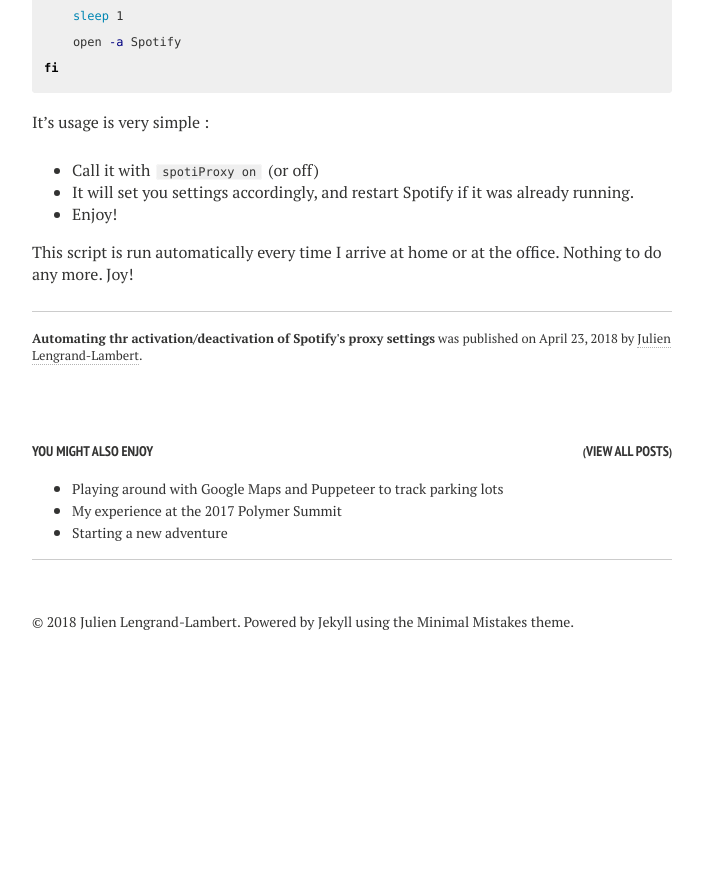
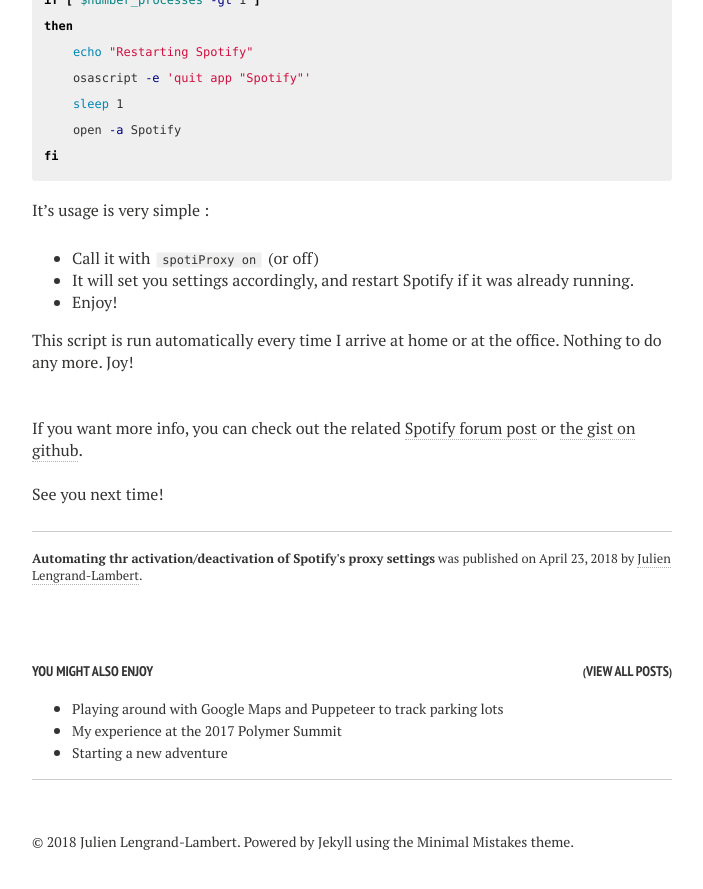
Before and after one commit to jlengrand/jlengrand.github.io, a Jekyll site: the page built from _posts/2018-04-23-automating-spotify-proxy-settings.markdown, in a window 1280 px wide and 900 px high, scrolled down 1410 px. Shown: the top 889 px of the window, without its empty margins (288-991 px from the left). Built offline with Jekyll 4.4.1, drawn with Linux system fonts in a browser that asks for light colours; nearby versions of some CDN libraries; before the commit the page ends 2090 px from its top, so only the background shows below that.

Commit message:
Add external info

````diff
--- a/_posts/2018-04-23-automating-spotify-proxy-settings.markdown
+++ b/_posts/2018-04-23-automating-spotify-proxy-settings.markdown
@@ -24,19 +24,18 @@
 
 I'm a **BIG** fan of **[Spotify](https://www.spotify.com/)**. I use it every day, hours on end.
 I like the fat client though, I find the web version way too buggy and unstable.
-
+<br/><br/>
 At ING, we use a HTTP proxy and I have configured Spotify to go through the proxy. At home, I don't use anything.
 This means that every day, I have to go back to my settings, disable / enable the proxy and restart Spotify. This is very annoying.
-
+<br/><br/>
 So annoying in fact that I started using the web player at home, to my disappointment.
-
+<br/><br/>
 Finally, it go me tired enough so I decided to dig deeper into the issue and find a solution. **It had to be possible to automate this.**
-
-
+<br/><br/>
 The first step was to find the location of the config file. On my Macbook, it is located in __$HOME/Library/Application Support/Spotify/prefs__.
 In this file,  I saw the line : __network.proxy.mode=1__.
 The rest is child's play
-
+<br/><br/>
 Here is the final script I came out with to enable/disable spotify's proxy settings. I called it **spotiProxy**
 
 ```bash
@@ -85,3 +84,8 @@
 * Enjoy!
 
 This script is run automatically every time I arrive at home or at the office. Nothing to do any more. Joy!
+
+<br/><br/>
+If you want more info, you can check out the related [Spotify forum post](https://community.spotify.com/t5/Desktop-Mac/Script-to-change-settings/m-p/4446246#M531825) or [the gist on github](https://gist.github.com/jlengrand/ec2fff0f741ae0a59a7f203d9ffee348).
+<br/><br/>
+See you next time!
````
